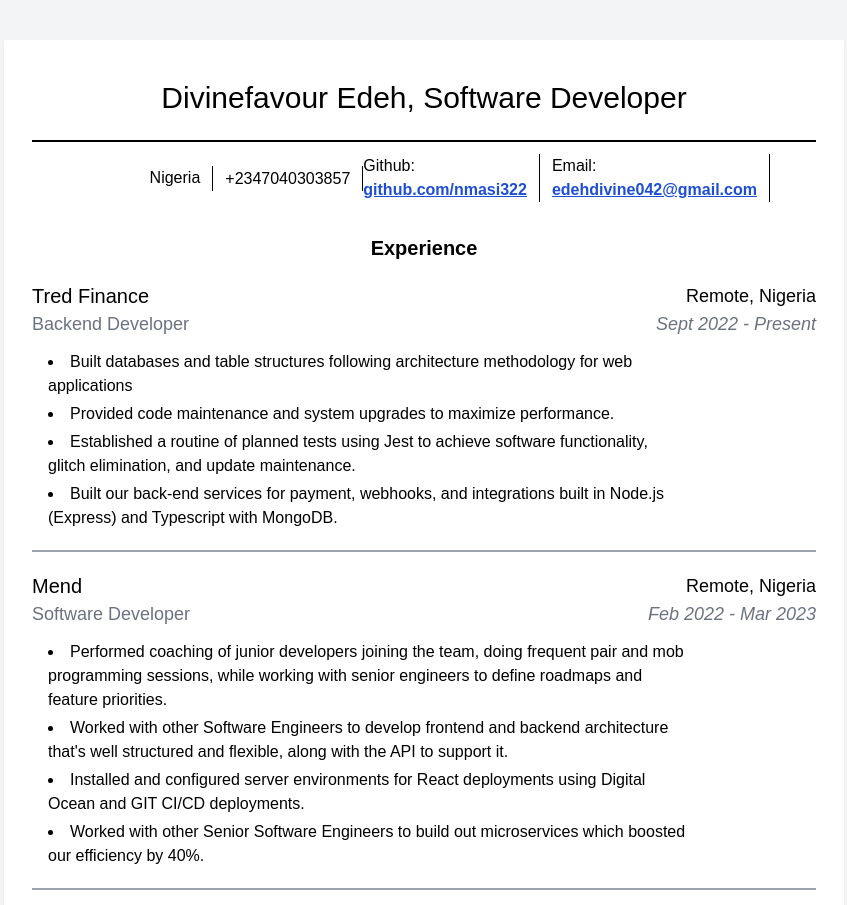
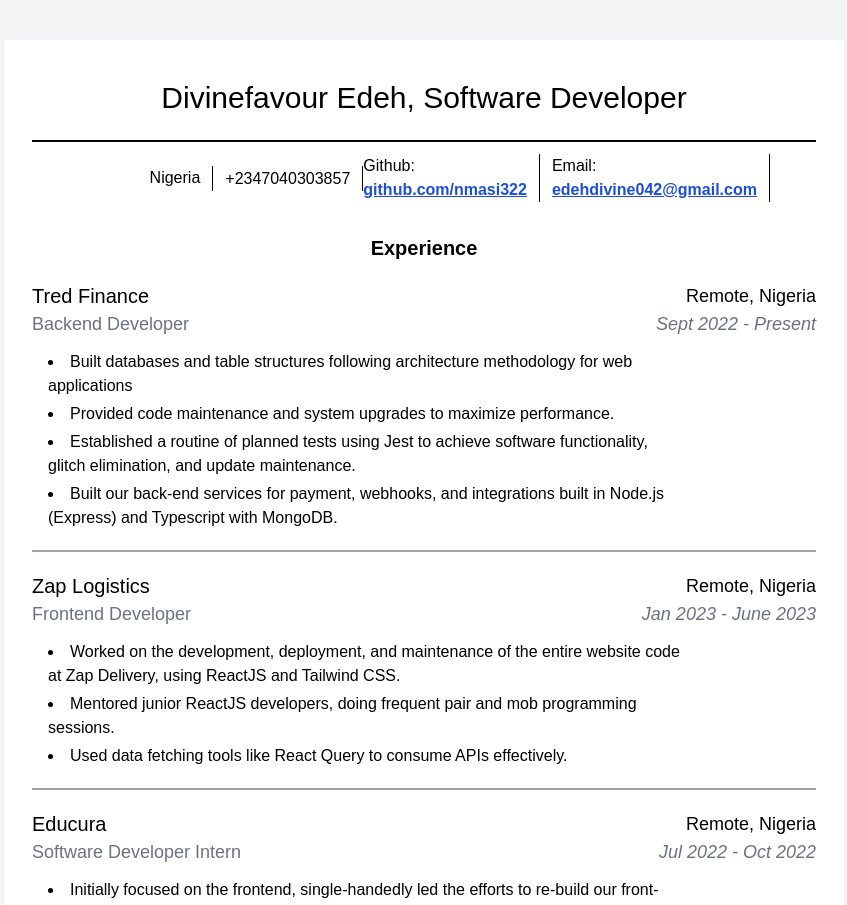
Before and after one commit to nmasi322/resume, a React (Vite) app: page / in a window 1280 px wide. Shown: the top 905 px of the page, without its empty margins (216-1063 px from the left). Built offline with nearby package versions, Linux system fonts and the light colour scheme; a web font is replaced by a local one.

Commit message:
updated job section

```diff
--- a/src/pages/index.tsx
+++ b/src/pages/index.tsx
@@ -59,7 +59,23 @@
             </div>
 
             <div>
-              {/* <div>
+              <div>
+                <Experience
+                  company="Tred Finance"
+                  position="Backend Developer"
+                  startTime="Sept 2022"
+                  endTime="Present"
+                  location="Remote, Nigeria"
+                  duties={[
+                    "Built databases and table structures following architecture methodology for web applications",
+                    "Provided code maintenance and system upgrades to maximize performance.",
+                    "Established a routine of planned tests using Jest to achieve software functionality, glitch elimination, and update maintenance.",
+                    "Built our back-end services for payment, webhooks, and integrations built in Node.js (Express) and Typescript with MongoDB.",
+                  ]}
+                />
+              </div>
+
+              <div>
                 <Experience
                   company="Zap Logistics"
                   position="Frontend Developer"
@@ -72,20 +88,20 @@
                     "Used data fetching tools like React Query to consume APIs effectively.",
                   ]}
                 />
-              </div> */}
+              </div>
 
               <div>
                 <Experience
-                  company="Tred Finance"
-                  position="Backend Developer"
-                  startTime="Sept 2022"
-                  endTime="Present"
+                  company="Educura"
+                  position="Software Developer Intern"
+                  startTime="Jul 2022"
+                  endTime="Oct 2022"
                   location="Remote, Nigeria"
                   duties={[
-                    "Built databases and table structures following architecture methodology for web applications",
-                    "Provided code maintenance and system upgrades to maximize performance.",
-                    "Established a routine of planned tests using Jest to achieve software functionality, glitch elimination, and update maintenance.",
-                    "Built our back-end services for payment, webhooks, and integrations built in Node.js (Express) and Typescript with MongoDB.",
+                    "Initially focused on the frontend, single-handedly led the efforts to re-build our front-ends for the dashboard and onboarding screens from scratch using React, Redux, Tailwind CSS",
+                    "Built flexible backend architecture and scalable APIs consumed by other frontend web and mobile engineers deployed on Heroku. ",
+                    "Worked closely with product designers and front-end developers to build scalable APIs for the best result.",
+                    "Wrote well-detailed documentation for the frontend web and mobile engineers with Postman docs.",
                   ]}
                 />
               </div>
```
